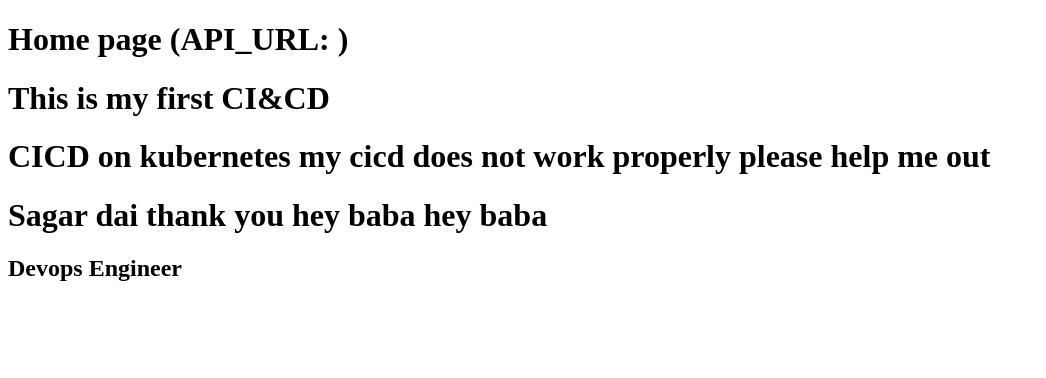
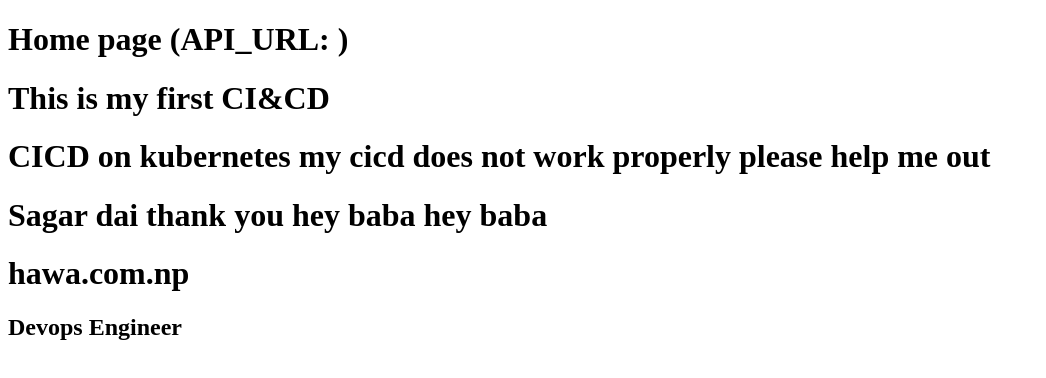
Before and after one commit to Bipin210/node, a Next.js app: page / in a window 1280 px wide. Shown: the top 378 px of the page, without its empty margins (0-1046 px from the left). Built offline with nearby package versions, Linux system fonts and the light colour scheme.

Commit message:
Update index.js

```diff
--- a/pages/index.js
+++ b/pages/index.js
@@ -10,6 +10,7 @@ export default () => (
 <h1> This is my first CI&CD </h1>
 <h1> CICD on kubernetes my cicd does not work properly please help me out</h1>
 <h1> Sagar dai thank you hey baba hey baba </h1>
+<h1> hawa.com.np </h1>
 <h2> Devops Engineer </h2>
   </div>
 );
```
